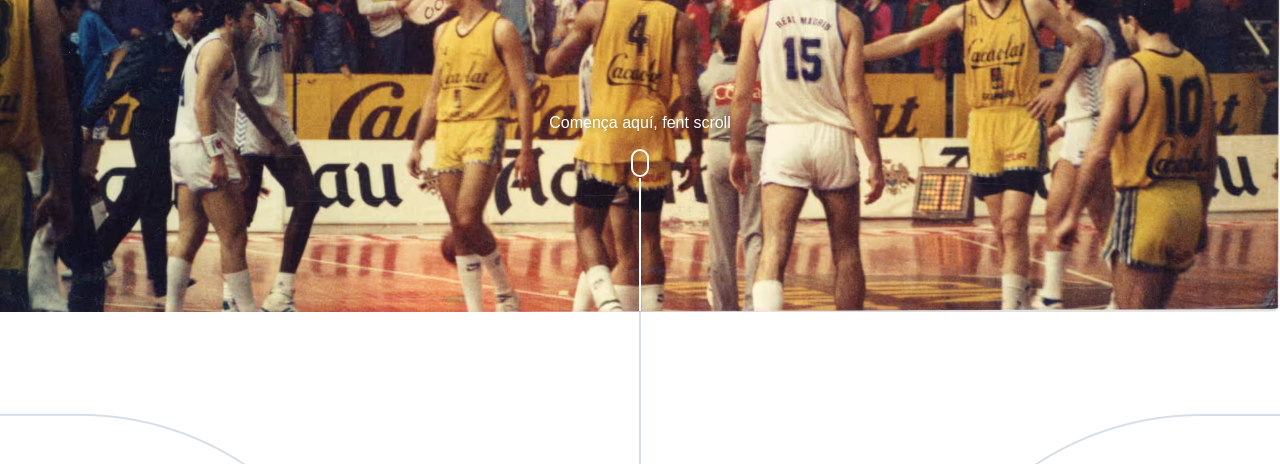
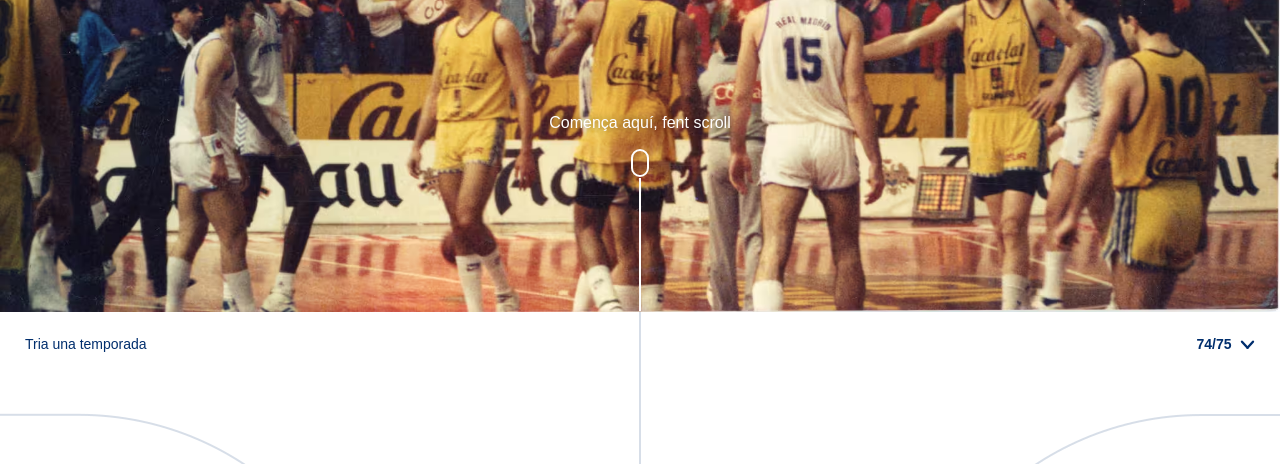
Before and after one commit to fabianlopezdev/basquet-granollers-la-historia, an Astro site: page / in a window 1280 px wide. Shown: the part 488-952 px from the top of the page. Built offline with nearby package versions, Linux system fonts and the light colour scheme; Astro itself is replaced by a stand-in of ours; a web font is replaced by a local one.

Commit message:
Seasons: SeasonItem: Select Season Menu: Arrow moving when pressed

```diff
--- a/src/assets/icons.ts
+++ b/src/assets/icons.ts
@@ -1,4 +1,9 @@
 export const collapsibleArrowHeader = `<svg xmlns="http://www.w3.org/2000/svg" style="margin-left: 0.15rem; margin-bottom: 0.1rem"width="9" height="6" viewBox="0 0 9 6" fill="none">
+<path d="M7.78174 1.04249L4.50936 4.69864" stroke="#002E6D" stroke-width="1.4" stroke-linecap="round" stroke-linejoin="round"/>
+<path d="M1.19 1.00006L4.50979 4.69871" stroke="#002E6D" stroke-width="1.4" stroke-linecap="round" stroke-linejoin="round"/>
+</svg>`;
+
+export const collapsibleArrowSeasonMobileMenu = `<svg xmlns="http://www.w3.org/2000/svg" style="margin-left: 0.15rem; margin-bottom: 0.1rem"width="15" height="12" viewBox="0 0 9 6" fill="none">
 <path d="M7.78174 1.04249L4.50936 4.69864" stroke="#002E6D" stroke-width="1.4" stroke-linecap="round" stroke-linejoin="round"/>
 <path d="M1.19 1.00006L4.50979 4.69871" stroke="#002E6D" stroke-width="1.4" stroke-linecap="round" stroke-linejoin="round"/>
 </svg>`;
--- a/src/components/seasons/SeasonItem.svelte
+++ b/src/components/seasons/SeasonItem.svelte
@@ -1,6 +1,7 @@
 <script>
   //Import stores
   import { truncateString } from "@utils/helperFunctions";
+  import { collapsibleArrowSeasonMobileMenu } from "@assets/icons";
 
   import { currentIndex } from "src/svelte/stores";
   export let season;
@@ -9,6 +10,7 @@
   export let windowHeight;
 
   let translateY;
+  let isMenuOpen = false;
 
   $: {
     const progressY = windowScrollY / windowHeight;
@@ -22,10 +24,18 @@
   class="season-container"
   style="--translateX: {translateX}%; --translateY: {translateY};}"
 >
-  <div class="season-title">
+  <div class="season-menu">
+    <h4 class="menu-title">Tria una temporada</h4>
+    <button class="menu-season-selected" on:click={() => (isMenuOpen = !isMenuOpen)}
+      >74/75 <div class="rotate" class:rotated={isMenuOpen}>
+        {@html collapsibleArrowSeasonMobileMenu}
+      </div></button
+    >
+  </div>
+  <!-- <div class="season-title">
     <aside>Temporada</aside>
     <h2 class="big-number">{season.name}</h2>
-  </div>
+  </div> -->
   <div class="items-container">
     {#if season.relatProps !== undefined}
       <div
@@ -73,11 +83,47 @@
 </div>
 
 <style>
+  button {
+    cursor: pointer;
+  }
   .season-container {
     position: relative;
     width: 100%;
     height: inherit;
   }
+  .season-menu {
+    width: 100vw;
+    display: flex;
+    justify-content: space-between;
+    padding-block: 1.44rem;
+    padding-inline: var(--pd-x-small);
+    font-size: 0.875rem;
+  }
+
+  .menu-title {
+    font-weight: var(--fnt-wg-regular);
+  }
+
+  .menu-season-selected {
+    font-weight: var(--fnt-wg-medium);
+    display: flex;
+    gap: 0.38rem;
+  }
+
+  .rotate {
+    padding-top: 0.2rem;
+    display: inline-block;
+    vertical-align: middle;
+    transform: rotate(0);
+    transform-origin: 50% 55%;
+    transition: 0.45s transform ease-in-out;
+  }
+
+  .rotated {
+    transform: rotate(-180deg);
+    /* transform-origin: 50% 55%; */
+  }
+
   .items-container {
     height: 100%;
     display: grid;
@@ -95,16 +141,23 @@
     transform: translate(-50%, -50%);
     mix-blend-mode: multiply;
   }
+
   aside {
     position: relative;
     top: 0;
     /* left: 0.5rem; */
-    top: calc( clamp(1.8rem, 0.12911392405063293rem + 7.4261603375527425vw, 6.2rem) *-1);
+    top: calc(
+      clamp(1.8rem, 0.12911392405063293rem + 7.4261603375527425vw, 6.2rem) * -1
+    );
     /* top: -6.2rem; */
     color: var(--clr-accent-2);
 
     font-size: 1.35125rem;
-font-size: clamp(1.35125rem, 1.0194462025316455rem + 1.4746835443037973vw, 2.225rem);
+    font-size: clamp(
+      1.35125rem,
+      1.0194462025316455rem + 1.4746835443037973vw,
+      2.225rem
+    );
     font-weight: var(--fnt-wg-medium);
   }
   .big-number {
@@ -188,4 +241,11 @@
     grid-column: var(--colStart) / var(--colEnd);
     grid-row: var(--rowStart) / var(--rowEnd);
   }
+  @media (max-width: 648px) {
+    .season-title {
+      position: relative;
+      top: 0;
+      left: 55%;
+    }
+  }
 </style>
```
